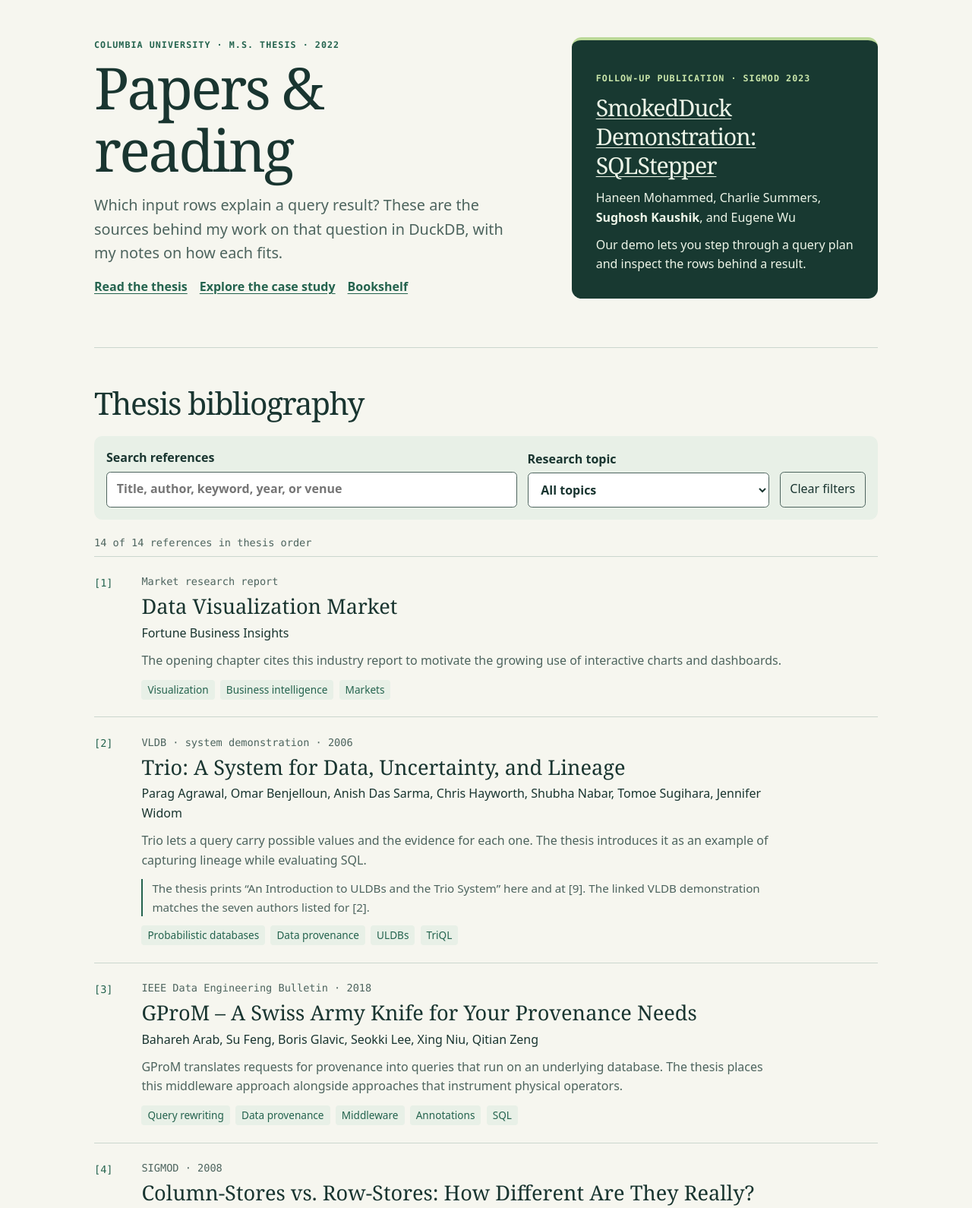
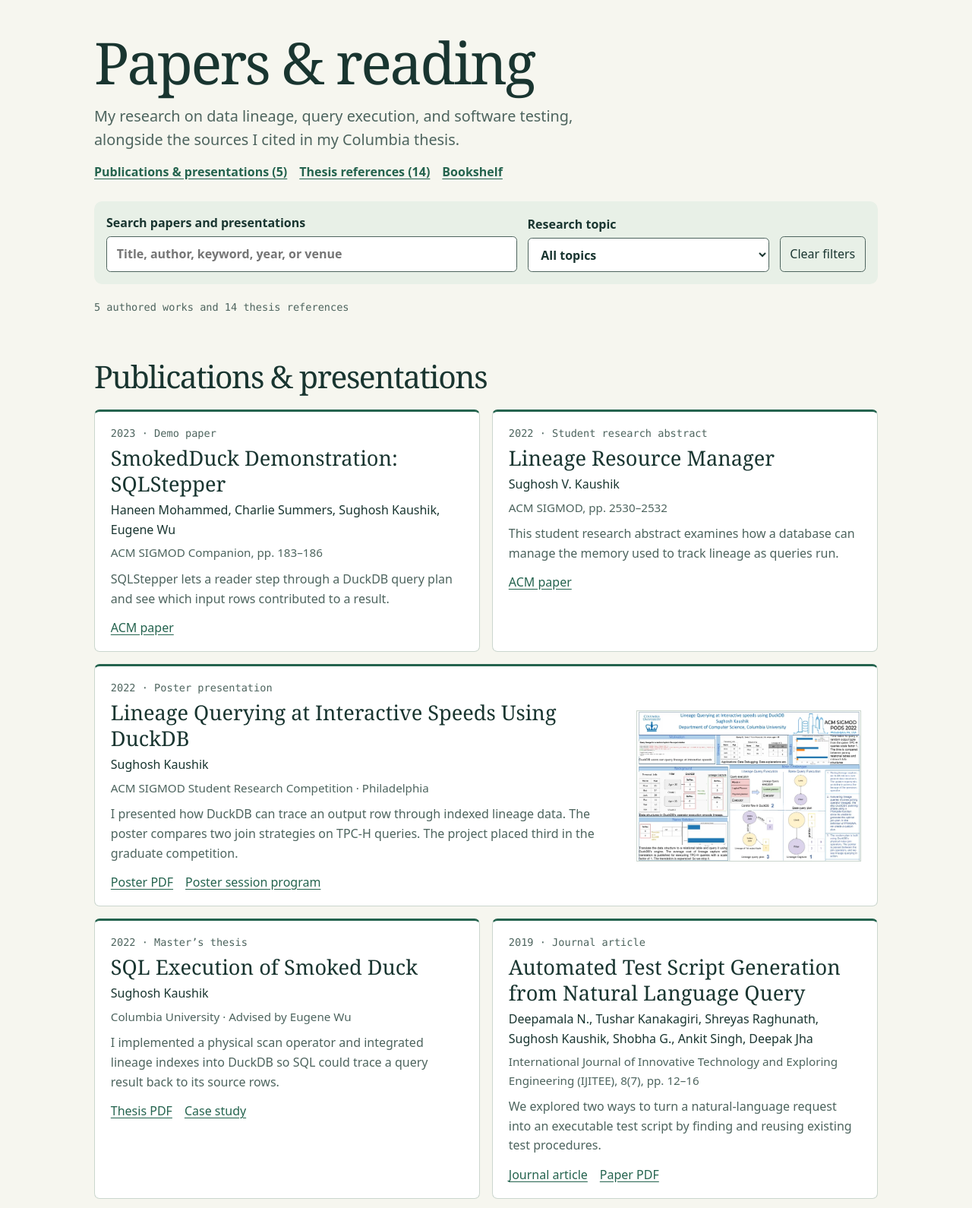
Before and after one commit to sughosh360/sughosh360.github.io, an Astro site: page /reading in a window 1280 px wide. Shown: the part 80-1670 px from the top of the page at 76% size. Built offline with nearby package versions, Linux system fonts and the light colour scheme; Astro itself is replaced by a stand-in of ours.

Commit message:
Show publications, poster presentation and full thesis bibliography

```diff
--- /dev/null
+++ b/src/data/publications.json
@@ -0,0 +1,70 @@
+[
+  {
+    "id": "sqlstepper",
+    "type": "Demo paper",
+    "year": 2023,
+    "title": "SmokedDuck Demonstration: SQLStepper",
+    "authors": "Haneen Mohammed, Charlie Summers, Sughosh Kaushik, Eugene Wu",
+    "venue": "ACM SIGMOD Companion, pp. 183–186",
+    "note": "SQLStepper lets a reader step through a DuckDB query plan and see which input rows contributed to a result.",
+    "topics": ["Data provenance", "Query execution", "Visualization"],
+    "links": [
+      {"label": "ACM paper", "url": "https://doi.org/10.1145/3555041.3589731"}
+    ]
+  },
+  {
+    "id": "lineage-resource-manager",
+    "type": "Student research abstract",
+    "year": 2022,
+    "title": "Lineage Resource Manager",
+    "authors": "Sughosh V. Kaushik",
+    "venue": "ACM SIGMOD, pp. 2530–2532",
+    "note": "This student research abstract examines how a database can manage the memory used to track lineage as queries run.",
+    "topics": ["Data provenance", "Query execution"],
+    "links": [
+      {"label": "ACM paper", "url": "https://doi.org/10.1145/3514221.3520252"}
+    ]
+  },
+  {
+    "id": "sigmod-src-poster",
+    "type": "Poster presentation",
+    "year": 2022,
+    "title": "Lineage Querying at Interactive Speeds Using DuckDB",
+    "authors": "Sughosh Kaushik",
+    "venue": "ACM SIGMOD Student Research Competition · Philadelphia",
+    "note": "I presented how DuckDB can trace an output row through indexed lineage data. The poster compares two join strategies on TPC-H queries. The project placed third in the graduate competition.",
+    "topics": ["Data provenance", "Query execution"],
+    "links": [
+      {"label": "Poster PDF", "url": "https://yongjoopark.com/sigmodsrc2022/posters/id13.pdf"},
+      {"label": "Poster session program", "url": "https://yongjoopark.com/sigmodsrc2022/"}
+    ]
+  },
+  {
+    "id": "smoked-duck-thesis",
+    "type": "Master’s thesis",
+    "year": 2022,
+    "title": "SQL Execution of Smoked Duck",
+    "authors": "Sughosh Kaushik",
+    "venue": "Columbia University · Advised by Eugene Wu",
+    "note": "I implemented a physical scan operator and integrated lineage indexes into DuckDB so SQL could trace a query result back to its source rows.",
+    "topics": ["Data provenance", "Query execution"],
+    "links": [
+      {"label": "Thesis PDF", "url": "https://github.com/sughosh360/Thesis/blob/master/Smoked_Duck.pdf"},
+      {"label": "Case study", "url": "/notes/lineage-in-duckdb/"}
+    ]
+  },
+  {
+    "id": "natural-language-test-scripts",
+    "type": "Journal article",
+    "year": 2019,
+    "title": "Automated Test Script Generation from Natural Language Query",
+    "authors": "Deepamala N., Tushar Kanakagiri, Shreyas Raghunath, Sughosh Kaushik, Shobha G., Ankit Singh, Deepak Jha",
+    "venue": "International Journal of Innovative Technology and Exploring Engineering (IJITEE), 8(7), pp. 12–16",
+    "note": "We explored two ways to turn a natural-language request into an executable test script by finding and reusing existing test procedures.",
+    "topics": ["Natural language processing", "Software testing"],
+    "links": [
+      {"label": "Journal article", "url": "https://www.ijitee.org/portfolio-item/E3039038519/"},
+      {"label": "Paper PDF", "url": "https://www.ijitee.org/wp-content/uploads/papers/v8i7/E3039038519.pdf"}
+    ]
+  }
+]
--- a/src/pages/reading.astro
+++ b/src/pages/reading.astro
@@ -1,6 +1,7 @@
 ---
 import Base from '../layouts/Base.astro';
 import BookList from '../components/BookList.astro';
+import publications from '../data/publications.json';
 import papers from '../data/papers.json';
 import books from '../data/books.json';
 import type { Book } from '../data/site';
@@ -10,32 +11,22 @@ const groups = [
   { status: 'next', heading: 'Up next' },
   { status: 'read', heading: 'Read' },
 ] as const;
-const topics = [...new Set(papers.flatMap(paper => paper.topics))].sort();
+const topics = [...new Set([...publications, ...papers].flatMap(paper => paper.topics))].sort();
 ---
-<Base title="Papers & reading | Sughosh Kaushik" description="Search the annotated references from SQL Execution of Smoked Duck by author, topic, technology, or venue, and explore Sughosh’s reading shelf.">
+<Base title="Publications, papers & reading | Sughosh Kaushik" description="Explore Sughosh Kaushik’s publications, SIGMOD poster and master’s thesis, then search the full thesis bibliography by topic, author, year, or venue.">
   <header class="intro">
-    <div>
-      <p class="eyebrow">Columbia University · M.S. thesis · 2022</p>
     <h1>Papers &amp; reading</h1>
-      <p class="lead">Which input rows explain a query result? These are the sources behind my work on that question in DuckDB, with my notes on how each fits.</p>
-      <div class="links">
-        <a href="https://github.com/sughosh360/Thesis/blob/master/Smoked_Duck.pdf">Read the thesis</a>
-        <a href="/notes/lineage-in-duckdb/">Explore the case study</a>
+    <p class="lead">My research on data lineage, query execution, and software testing, alongside the sources I cited in my Columbia thesis.</p>
+    <nav class="links" aria-label="Research collections">
+      <a href="/reading/#publications">Publications &amp; presentations ({publications.length})</a>
+      <a href="/reading/#papers">Thesis references ({papers.length})</a>
       <a href="#books">Bookshelf</a>
-      </div>
-    </div>
-    <aside aria-labelledby="demo-title">
-      <p class="eyebrow">Follow-up publication · SIGMOD 2023</p>
-      <h2 id="demo-title"><a href="https://doi.org/10.1145/3555041.3589731">SmokedDuck Demonstration: SQLStepper</a></h2>
-      <p>Haneen Mohammed, Charlie Summers, <strong>Sughosh Kaushik</strong>, and Eugene Wu</p>
-      <p>Our demo lets you step through a query plan and inspect the rows behind a result.</p>
-    </aside>
+    </nav>
   </header>
 
-  <section aria-labelledby="papers" class="archive">
-    <h2 id="papers">Thesis bibliography</h2>
-    <form id="paper-search" role="search" aria-label="Search thesis references" hidden>
-      <label>Search references
+  <div class="search-area">
+    <form id="paper-search" role="search" aria-label="Search publications and thesis references" hidden>
+      <label>Search papers and presentations
         <input name="q" type="search" placeholder="Title, author, keyword, year, or venue" autocomplete="off" />
       </label>
       <label>Research topic
@@ -46,7 +37,33 @@ const topics = [...new Set(papers.flatMap(paper => paper.topics))].sort();
       </label>
       <button type="reset">Clear filters</button>
     </form>
-    <p role="status" class="status">{papers.length} references in thesis order</p>
+    <p role="status" class="status">{publications.length} authored works and {papers.length} thesis references</p>
+  </div>
+
+  <section aria-labelledby="publications" data-collection="works">
+    <h2 id="publications">Publications &amp; presentations</h2>
+    <ul class="works">
+      {publications.map(work => (
+        <li id={work.id} data-topics={JSON.stringify(work.topics)}>
+          <article>
+            <p class="publication">{work.year} · {work.type}</p>
+            <h3><a href={work.links[0].url}>{work.title}</a></h3>
+            <p class="authors">{work.authors}</p>
+            <p class="venue">{work.venue}</p>
+            <p class="note">{work.note}</p>
+            <p class="resource-links">{work.links.map(link => <a href={link.url}>{link.label}</a>)}</p>
+          </article>
+          {work.id === 'sigmod-src-poster' && <a class="poster-preview" href={work.links[0].url} aria-label="Open the full SIGMOD research poster PDF">
+            <img src="/sigmod-src-poster.webp" width="760" height="507" loading="lazy" alt="Research poster with DuckDB query plans and TPC-H lineage timing results" />
+          </a>}
+        </li>
+      ))}
+    </ul>
+  </section>
+
+  <section aria-labelledby="papers" class="archive" data-collection="references">
+    <h2 id="papers">Thesis bibliography</h2>
+    <p>All {papers.length} references from <cite>SQL Execution of Smoked Duck</cite>, numbered as they appear in the thesis.</p>
     <ol class="catalog" aria-label="Thesis references">
       {papers.map(paper => (
         <li id={`ref-${paper.number}`} data-topics={JSON.stringify(paper.topics)}>
@@ -83,23 +100,31 @@ const topics = [...new Set(papers.flatMap(paper => paper.topics))].sort();
   function normalize(value: string) {
     return value.toLowerCase().normalize('NFKD').replace(/\p{M}/gu, '').replace(/[^\p{L}\p{N}]+/gu, ' ').trim();
   }
-  const records = [...document.querySelectorAll<HTMLElement>('.catalog > li')].map(element => ({
-    element,
-    topics: JSON.parse(element.dataset.topics!) as string[],
-    text: normalize(Array.from(element.querySelectorAll('p, h3, .tags li, .ref, .follow-up'), item => item.textContent).join(' ')),
+  const collections = [...document.querySelectorAll<HTMLElement>('[data-collection]')].map(section => ({
+    section,
+    records: [...section.querySelectorAll<HTMLElement>('li[data-topics]')].map(element => {
+      const topics = JSON.parse(element.dataset.topics!) as string[];
+      const fields = Array.from(element.querySelectorAll('p, h3, .tags li, .ref, .follow-up'), field => field.textContent);
+      return { element, topics, text: normalize([...fields, ...topics].join(' ')) };
+    }),
   }));
 
   function filterRecords() {
     const terms = normalize(query.value).split(/\s+/).filter(Boolean);
+    const counts = collections.map(({section, records}) => {
       let count = 0;
       for (const record of records) {
         const matches = (!topic.value || record.topics.includes(topic.value)) && terms.every(term => record.text.includes(term));
         record.element.hidden = !matches;
         if (matches) count++;
       }
-    status.textContent = count
-      ? `${count} of ${records.length} references in thesis order`
-      : 'No matching references. Try another term or clear the filters.';
+      section.hidden = count === 0;
+      return count;
+    });
+    const [works, references] = counts;
+    status.textContent = works || references
+      ? `${works} authored ${works === 1 ? 'work' : 'works'} and ${references} thesis ${references === 1 ? 'reference' : 'references'}`
+      : 'No matching publications or references. Try another term or clear the filters.';
   }
   function restore() {
     const params = new URL(location.href).searchParams;
@@ -134,17 +159,20 @@ const topics = [...new Set(papers.flatMap(paper => paper.topics))].sort();
 </script>
 
 <style>
-  .intro { display: grid; grid-template-columns: 1.4fr 1fr; align-items: center; gap: clamp(1.5rem, 5vw, 4rem); padding: clamp(2rem, 5vw, 4rem) 0; }
-  .intro h1 { font-size: clamp(2.9rem, 6vw, 4.75rem); margin: .4rem 0; line-height: 1.08; }
-  .intro .lead { margin: 1rem 0; }
-  .links, .tags { display: flex; flex-wrap: wrap; gap: .4rem 1rem; }
+  .intro { padding: clamp(2rem, 5vw, 3.5rem) 0 1.6rem; }
+  .intro h1 { font-size: clamp(2.9rem, 6vw, 4.75rem); margin: 0; line-height: 1.08; }
+  .intro .lead { margin: .85rem 0; max-width: 62ch; }
+  .links, .tags, .resource-links { display: flex; flex-wrap: wrap; gap: .4rem 1rem; }
   .links a { font-weight: 600; }
-  aside { color: #edf5e8; background: #183931; padding: clamp(1.2rem, 3vw, 2rem); border-radius: .8rem; border-top: 4px solid #bbd998; }
-  aside .eyebrow { color: #cae6aa; }
-  aside a { color: inherit; text-decoration-thickness: 1px; }
-  aside a:focus-visible { outline-color: #cae6aa; }
-  aside h2 { font-size: clamp(1.5rem, 3vw, 1.9rem); margin-block: .7rem; }
-  aside p { margin: .65rem 0 0; }
+  .works { padding: 0; margin: 0; list-style: none; display: grid; gap: 1rem; grid-template-columns: repeat(auto-fit, minmax(min(100%, 25rem), 1fr)); }
+  .works > li { padding: 1.1rem 1.3rem; border: 1px solid var(--border); border-top: 3px solid var(--accent); border-radius: .45rem; background: var(--card); }
+  #sigmod-src-poster { grid-column: 1 / -1; display: grid; grid-template-columns: minmax(0, 1fr) minmax(12rem, 30%); align-items: center; gap: 1rem 2rem; }
+  #sigmod-src-poster[hidden] { display: none; }
+  .poster-preview { display: block; }
+  .poster-preview img { display: block; width: 100%; height: auto; border: 1px solid var(--border); }
+  @media (max-width: 42rem) { #sigmod-src-poster { grid-template-columns: 1fr; } }
+  .works .venue { margin: .3rem 0; color: var(--muted); font-size: .95rem; }
+  .works .resource-links { margin: .8rem 0 0; }
   .archive { border-top: 1px solid var(--border); }
   form { background: var(--wash); padding: 1rem; border-radius: .65rem; display: flex; align-items: end; flex-wrap: wrap; gap: .85rem; }
   form[hidden], .catalog > li[hidden] { display: none; }
@@ -169,5 +197,5 @@ const topics = [...new Set(papers.flatMap(paper => paper.topics))].sort();
   .source-note { padding-inline-start: .75rem; border-left: 2px solid var(--accent); color: var(--muted); margin: .75rem 0; font-size: .95rem; }
   .tags { list-style: none; padding: 0; margin: .75rem 0 0; gap: .3rem .45rem; }
   .tags li { background: var(--wash); color: var(--accent); padding: .15rem .5rem; border-radius: .25rem; font-size: .85rem; }
-  @media (max-width: 45rem) { .intro { grid-template-columns: 1fr; } .catalog > li { grid-template-columns: 2rem minmax(0, 1fr); } }
+  @media (max-width: 45rem) { .catalog > li { grid-template-columns: 2rem minmax(0, 1fr); } }
 </style>
```
Also changed, not shown: src/pages/index.astro (+18 -5 lines), README.md, public/sigmod-src-poster.webp (added). Lines whose indentation alone changed are shown as unchanged.
